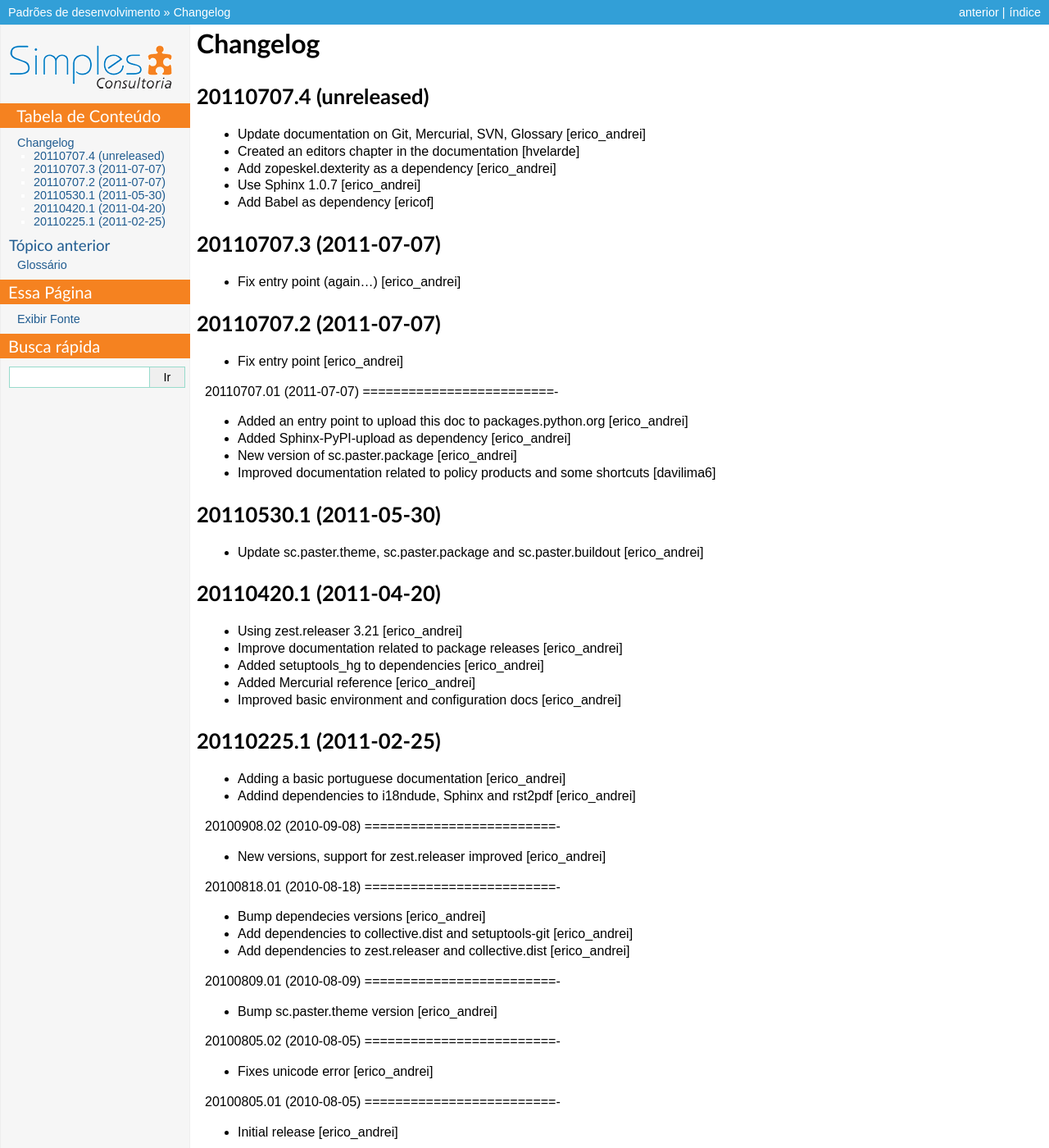
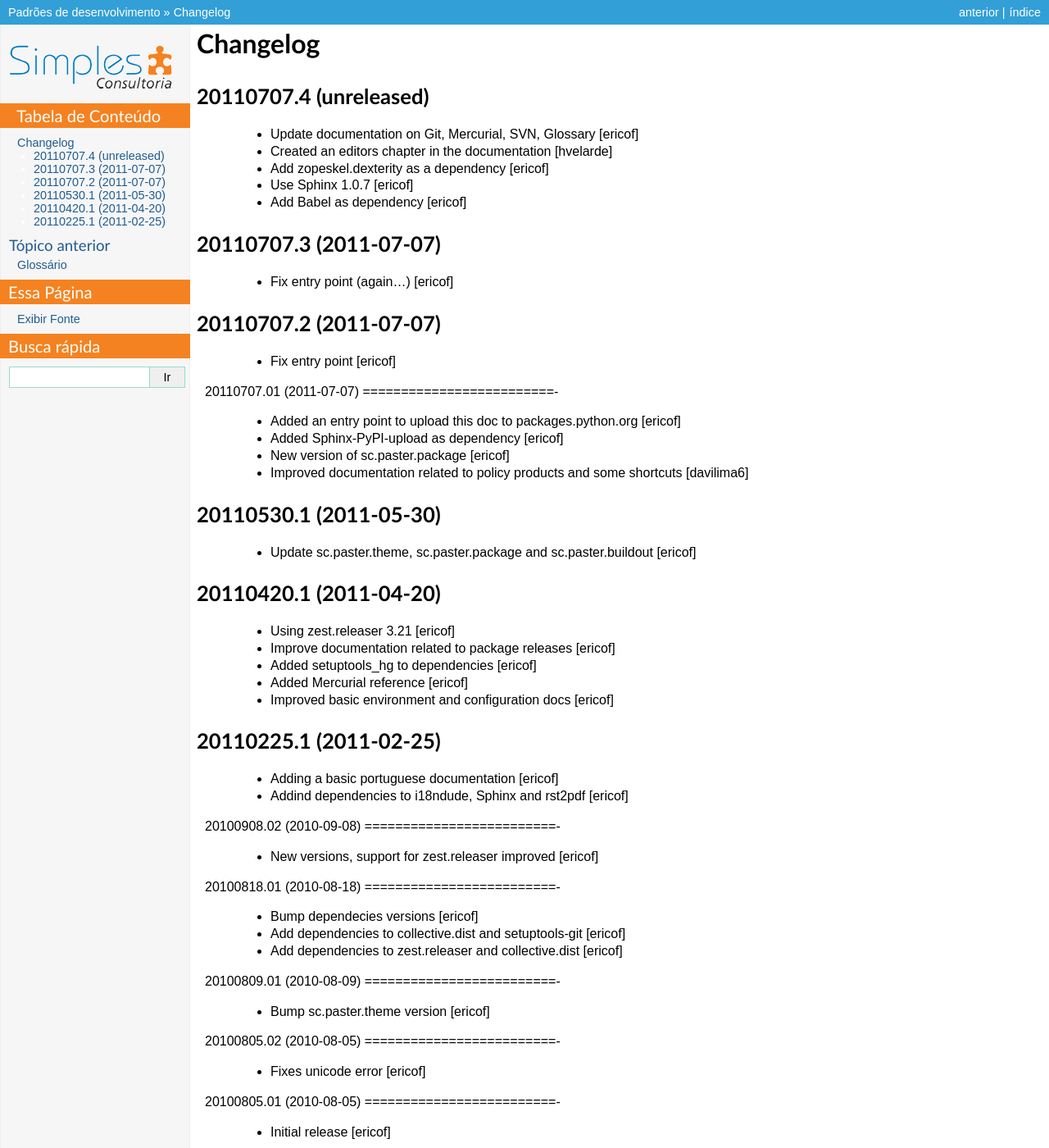
Before and after one commit to simplesconsultoria/sc.dev.core, a Sphinx documentation site: the page built from docs/HISTORY.rst, in a window 1280 px wide and 1400 px high. Shown: the whole window at 82% size. Built offline with Sphinx 7.4.7, drawn with Linux system fonts in a browser that asks for light colours.

Commit message:
Reformat file

```diff
--- a/docs/HISTORY.rst
+++ b/docs/HISTORY.rst
@@ -5,98 +5,124 @@ Changelog
 20110707.4 (unreleased)
 =========================
 
-* Update documentation on Git, Mercurial, SVN, Glossary [erico_andrei]
+    * Update documentation on Git, Mercurial, SVN, Glossary
+      [ericof]
 
-* Created an editors chapter in the documentation [hvelarde]
+    * Created an editors chapter in the documentation
+      [hvelarde]
 
-* Add zopeskel.dexterity as a dependency [erico_andrei]
+    * Add zopeskel.dexterity as a dependency
+      [ericof]
 
-* Use Sphinx 1.0.7 [erico_andrei]
+    * Use Sphinx 1.0.7
+      [ericof]
 
-* Add Babel as dependency [ericof]
+    * Add Babel as dependency
+      [ericof]
 
 
 20110707.3 (2011-07-07)
 =========================
 
-* Fix entry point (again...) [erico_andrei]
+    * Fix entry point (again...)
+      [ericof]
 
 
 20110707.2 (2011-07-07)
 =========================
 
-* Fix entry point [erico_andrei]
+    * Fix entry point
+      [ericof]
 
 
 20110707.01 (2011-07-07)
 =========================-
 
-* Added an entry point to upload this doc to packages.python.org [erico_andrei]
+    * Added an entry point to upload this doc to packages.python.org
+      [ericof]
 
-* Added Sphinx-PyPI-upload as dependency [erico_andrei]
+    * Added Sphinx-PyPI-upload as dependency
+      [ericof]
 
-* New version of sc.paster.package [erico_andrei]
+    * New version of sc.paster.package
+      [ericof]
 
-* Improved documentation related to policy products and some shortcuts [davilima6]
+    * Improved documentation related to policy products and some shortcuts
+      [davilima6]
 
 
 20110530.1 (2011-05-30)
 =========================
 
-* Update sc.paster.theme, sc.paster.package and sc.paster.buildout [erico_andrei]
+    * Update sc.paster.theme, sc.paster.package and sc.paster.buildout
+      [ericof]
 
 
 20110420.1 (2011-04-20)
 =========================
 
-* Using zest.releaser 3.21 [erico_andrei]
+    * Using zest.releaser 3.21
+      [ericof]
 
-* Improve documentation related to package releases [erico_andrei]
+    * Improve documentation related to package releases
+      [ericof]
 
-* Added setuptools_hg to dependencies [erico_andrei]
+    * Added setuptools_hg to dependencies
+      [ericof]
 
-* Added Mercurial reference [erico_andrei]
+    * Added Mercurial reference
+      [ericof]
 
-* Improved basic environment and configuration docs [erico_andrei]
+    * Improved basic environment and configuration docs
+      [ericof]
 
 
 20110225.1 (2011-02-25)
 =========================
 
-* Adding a basic portuguese documentation [erico_andrei]
+    * Adding a basic portuguese documentation
+      [ericof]
 
-* Addind dependencies to i18ndude, Sphinx and rst2pdf [erico_andrei]
+    * Addind dependencies to i18ndude, Sphinx and rst2pdf
+      [ericof]
 
 
 20100908.02 (2010-09-08)
 =========================-
 
-* New versions, support for zest.releaser improved [erico_andrei]
+    * New versions, support for zest.releaser improved
+      [ericof]
 
 
 20100818.01 (2010-08-18)
 =========================-
 
-* Bump dependecies versions [erico_andrei]
+    * Bump dependecies versions
+      [ericof]
 
-* Add dependencies to collective.dist and setuptools-git [erico_andrei]
+    * Add dependencies to collective.dist and setuptools-git
+      [ericof]
 
-* Add dependencies to zest.releaser and collective.dist [erico_andrei]
+    * Add dependencies to zest.releaser and collective.dist
+      [ericof]
 
 
 20100809.01 (2010-08-09)
 =========================-
 
-* Bump sc.paster.theme version [erico_andrei]
+    * Bump sc.paster.theme version
+      [ericof]
 
 
 20100805.02 (2010-08-05)
 =========================-
 
-* Fixes unicode error [erico_andrei]
+    * Fixes unicode error
+      [ericof]
 
 
 20100805.01 (2010-08-05)
 =========================-
 
-- Initial release [erico_andrei]
+    * Initial release
+      [ericof]
```
